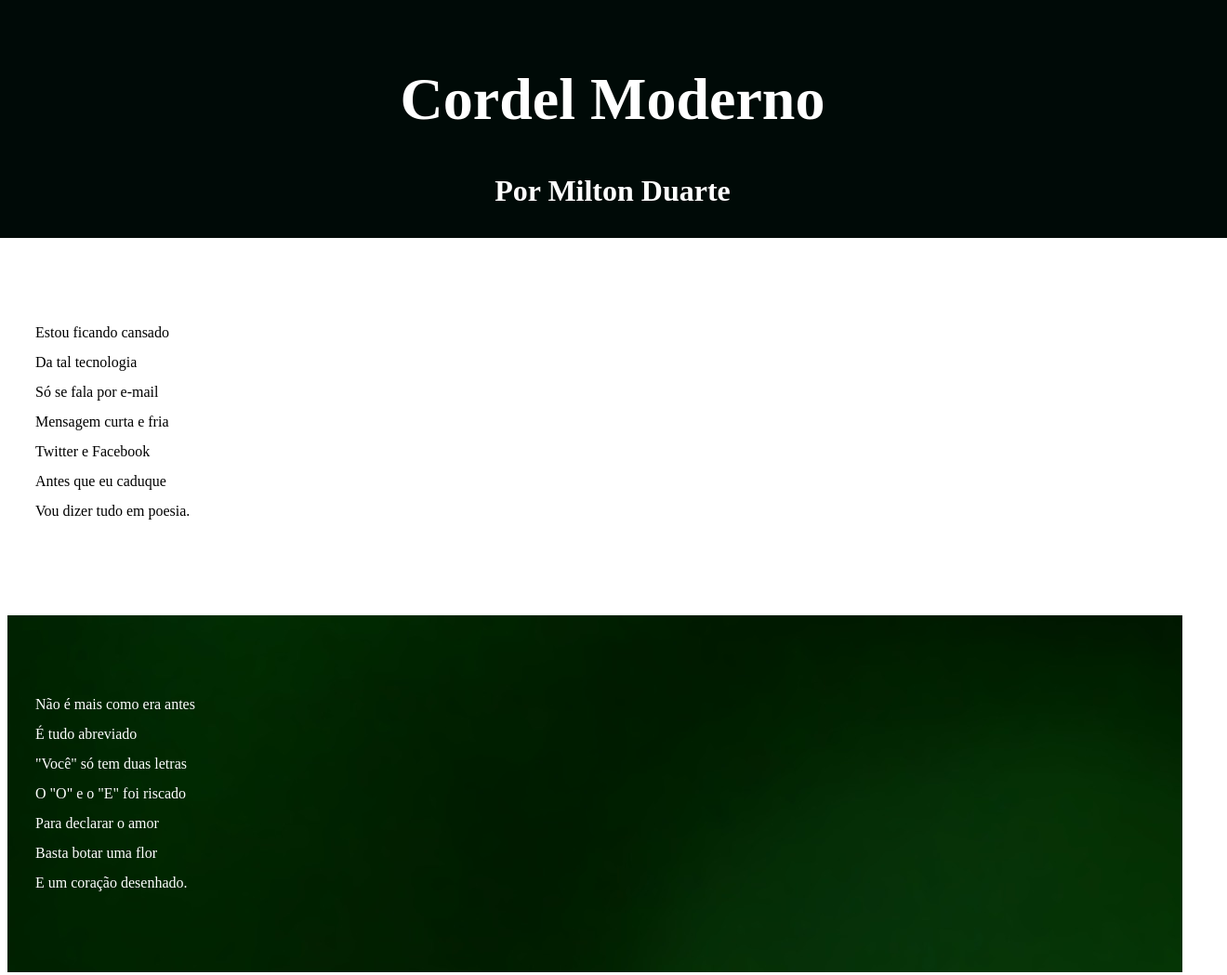
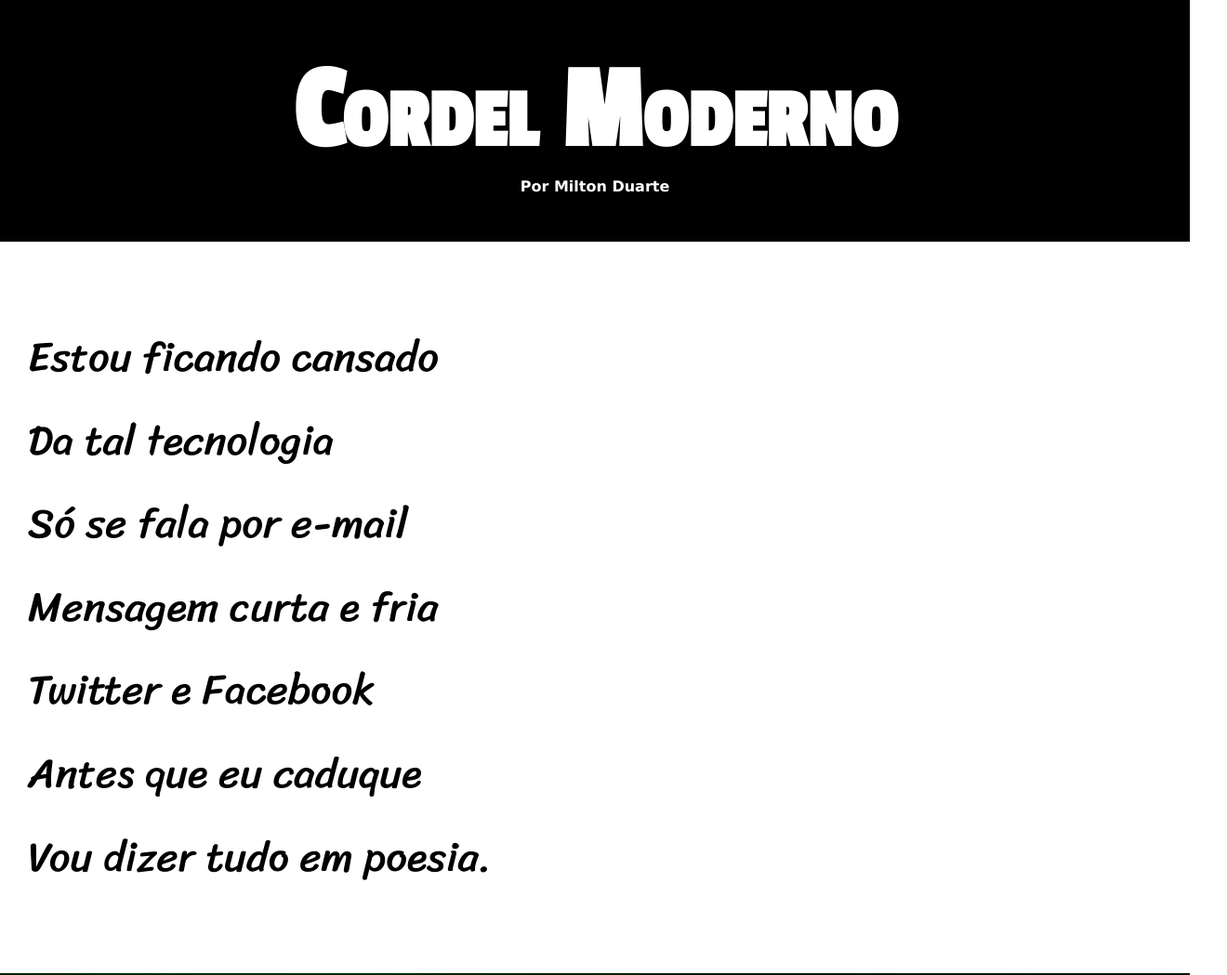
Before and after one commit to dma2856/html-css, a plain HTML site: page exercicios/desafios/des011/index.html in a window 1280 px wide. Shown: the top 1049 px of the page at 93% size, 1320 px wide, since content can reach past the window. Drawn offline with Linux system fonts and the light colour scheme.

Commit message:
atualizacao de estilos

```diff
--- a/exercicios/desafios/des011/style.css
+++ b/exercicios/desafios/des011/style.css
@@ -1,5 +1,18 @@
 
+@import url('https://fonts.googleapis.com/css2?family=Passion+One&family=Work+Sans:wght@600;900&display=swap');
 
+@import url('https://fonts.googleapis.com/css2?family=Sriracha&family=Work+Sans:wght@600;900&display=swap');
+
+:root {
+    --fonte1: Verdana, Geneva, Tahoma, sans-serif;
+    --fonte2: 'Passion One', cursive;
+    --fonte3: 'Sriracha', cursive;
+}
+
+* {
+    margin: 0px;
+    padding: 0px;
+}
 
 
 html, body {
@@ -7,6 +20,7 @@ html, body {
     background-color: darkgray;
     background-position: center center;
     background: scroll;
+    font-family: var(--fonte1);
 
 
 
@@ -16,13 +30,14 @@ header {
     background-color: black;
     color: white;
     text-align: center;
-    font-size: 2em;
-    height: 200px;
-    width: 100%;
-    margin: -10px;
-    padding: 29px;
-    background-color: rgb(0, 10, 7);
 
+
+}
+header > h1 {
+    padding-top: 50px;
+    font-variant: small-caps;
+    font-family: var(--fonte2);
+    font-size: 10vw; /*Se ajusta conforme diminui no navegador, 10 porcento da viewport */
 }
 
 header > p {
@@ -43,6 +58,8 @@ section{
     padding-bottom: 10vh;
     line-height: 2em;
     padding-left: 30px;
+    font-family: var(--fonte3);
+    font-size: 3.5vw;
 }
 section.normal{
     background-color: white;
@@ -54,7 +71,8 @@ section.imagem{
 
 }
 section.imagem > p {
-    width: 400px;
+    display: inline-block; /*criar caixa em volta do texto*/
+    padding: 5px;
     background-color: rgba(0, 0, 0, 0.253);
 }
 
```
